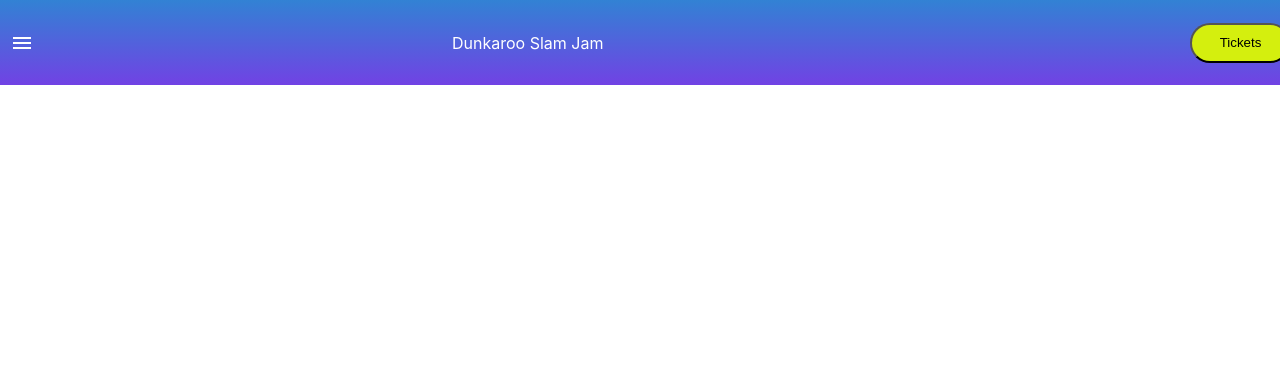
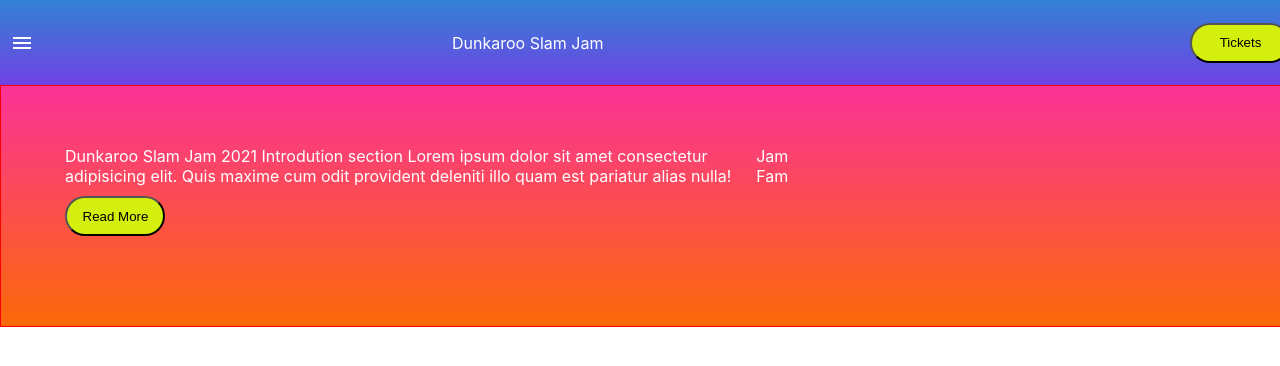
Before and after one commit to hayesdev/dunkaroo, a React (Create React App) app in the folder dunkaroo_slam_jam/: page / in a window 1280 px wide. Shown: the top 366 px of the page. Built offline with nearby package versions, Linux system fonts and the light colour scheme.

Commit message:
first section with styling

```diff
--- a/dunkaroo_slam_jam/src/App.css
+++ b/dunkaroo_slam_jam/src/App.css
@@ -1,10 +1,9 @@
 body {
   display: flex;
   flex-direction: column;
-  /* background-image: linear-gradient(#f4fd03, #bf0eb4); */
 }
 
-.days {
+/* .days {
   display: flex;
   flex-direction: column;
   align-items: center;
@@ -13,4 +12,4 @@ body {
   height: 30vh;
   color: white;
   border: 1px solid white;
-}
+} */
--- a/dunkaroo_slam_jam/src/App.js
+++ b/dunkaroo_slam_jam/src/App.js
@@ -1,11 +1,15 @@
 import React from "react";
 import Header from "./components/Header";
+import Hero from "./assets/dsj_hero.jpg";
 import "./App.css";
+import FirstSection from "./components/FirstSection";
 
 function App() {
   return (
     <div>
       <Header />
+      <FirstSection />
+      {/* <Hero /> */}
     </div>
   );
 }
--- /dev/null
+++ b/dunkaroo_slam_jam/src/components/FirstSection.js
@@ -0,0 +1,58 @@
+import React from "react";
+import styled from "styled-components";
+
+function FirstSection() {
+  return (
+    <SectionOne>
+      <IntroSectionContainer>
+        <Intro>
+          Dunkaroo Slam Jam 2021 Introdution section Lorem ipsum dolor sit amet
+          consectetur adipisicing elit. Quis maxime cum odit provident deleniti
+          illo quam est pariatur alias nulla!
+          <ReadMoreBtn>Read More</ReadMoreBtn>
+        </Intro>
+        <JamFamBlock>
+          Jam <br />
+          Fam
+        </JamFamBlock>
+      </IntroSectionContainer>
+    </SectionOne>
+  );
+}
+
+export default FirstSection;
+
+const SectionOne = styled.div`
+  display: flex;
+  background: linear-gradient(#fb3298, #fb6907);
+  color: white;
+  justify-content: center;
+  align-items: center;
+  width: 100vw;
+  height: 30vh;
+  border: 1px solid red;
+`;
+
+const IntroSectionContainer = styled.div`
+  display: flex;
+  width: 90vw;
+  height: 15vh;
+`;
+
+const ReadMoreBtn = styled.button`
+  background: #d4ef0e;
+  height: 40px;
+  width: 100px;
+  margin-top: 10px;
+  border-radius: 40px;
+  padding-right: 5px;
+`;
+
+const Intro = styled.div`
+  display: flex;
+  flex-direction: column;
+  width: 60%;
+`;
+const JamFamBlock = styled.div`
+  width: 40%;
+`;
```
Also changed, not shown: dunkaroo_slam_jam/src/components/Hero.js (added, +18 -0 lines), 2 other files (tests, documents, lock files or other folders).
